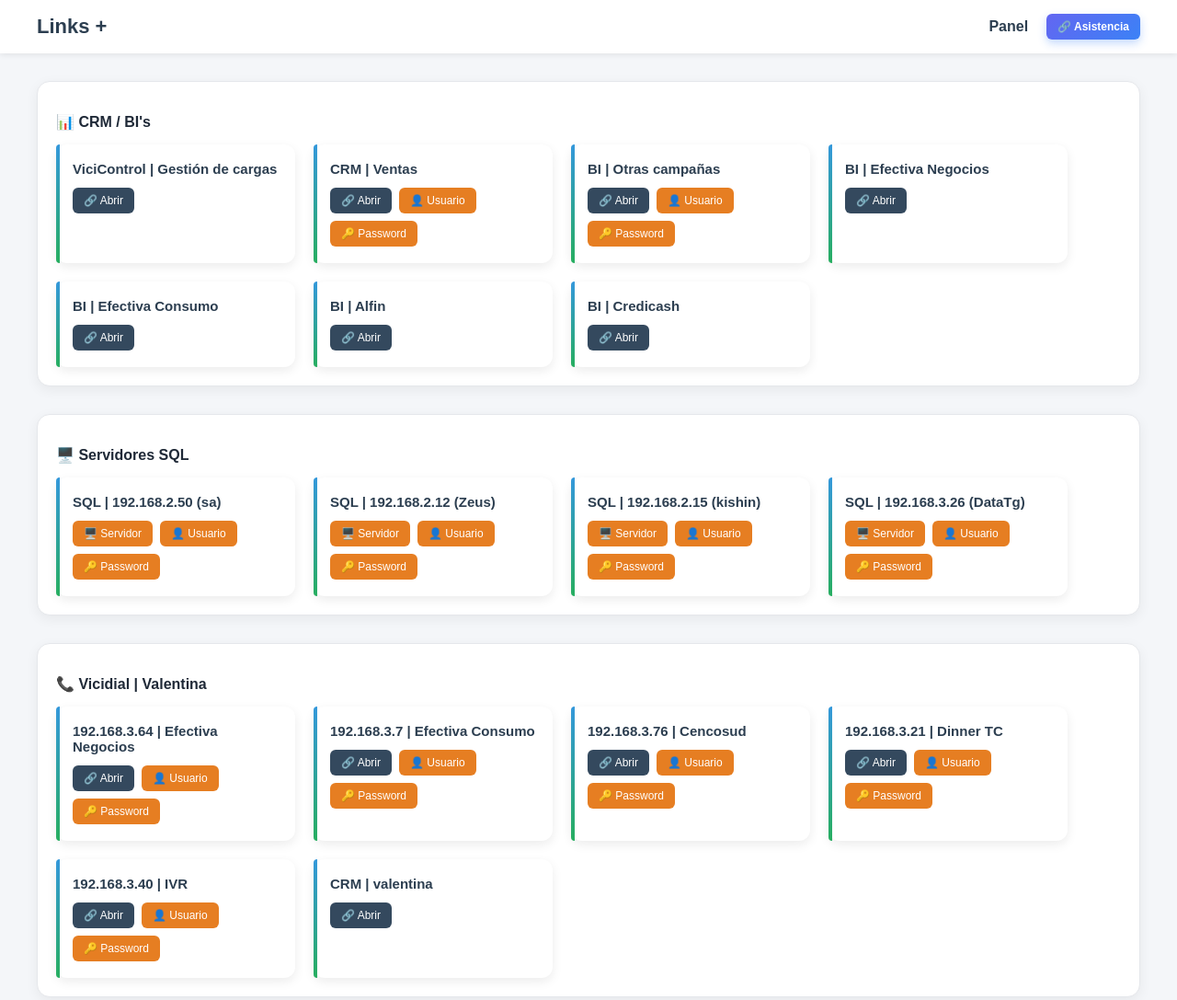
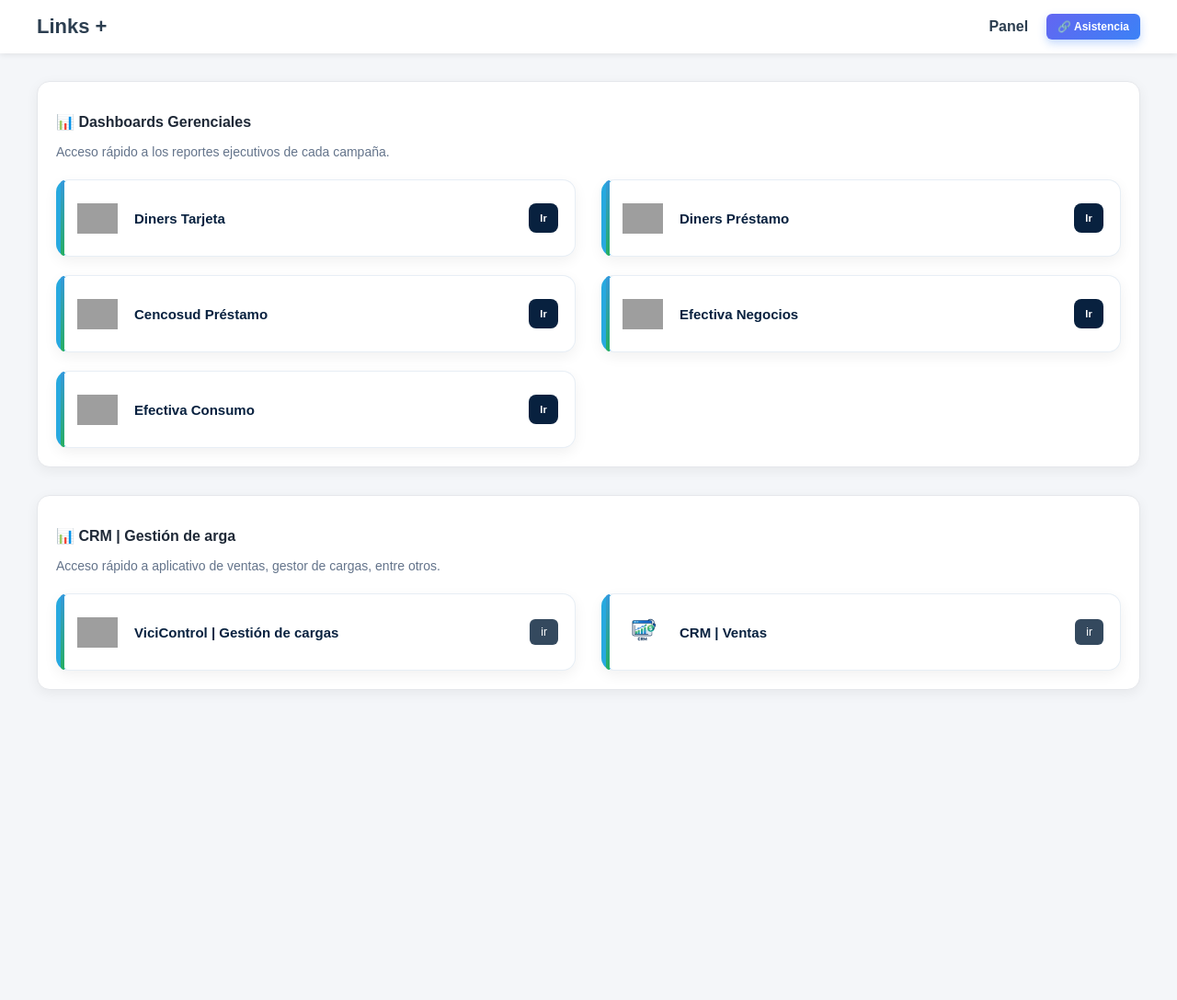
Before and after one commit to fernandolazob/target_web_01, a plain HTML site: page links_extra.html in a window 1280 px wide. Shown: the whole page at 92% size. After the commit the page ends 800 px from the top, so only its background shows below. Drawn offline with Linux system fonts and the light colour scheme; grey boxes are pictures that could not be loaded.

Commit message:
update page link

```diff
--- a/links_extra.html
+++ b/links_extra.html
@@ -2,7 +2,7 @@
 <html lang="es">
 <head>
     <meta charset="UTF-8">
-    <title>Credenciales</title>
+    <title>Visualizacion</title>
     <link rel="stylesheet" href="styles.css">
 </head>
 <body>
@@ -23,173 +23,79 @@
 <!-- ===================== -->
 <!-- 🔹 BI -->
 <!-- ===================== -->
+
 <section class="bloque">
+    <div class="encabezado-seccion">
+        <h2 class="titulo-seccion">📊 Dashboards Gerenciales</h2>
+        <p>Acceso rápido a los reportes ejecutivos de cada campaña.</p>
+    </div>
 
-    <h2 class="titulo-seccion">📊 CRM / BI's</h2>
+    <div class="seccion bi-grid">
 
-    <div class="seccion">
-
-        <div class="card">
-            <h2>ViciControl | Gestión de cargas</h2>
-            <div class="acciones">
-                <a class="btn btn-link" href="http://192.168.2.100/Cronox/" target="_blank">🔗 Abrir</a>
-            </div>
-        </div>
-        <div class="card">
-            <h2>CRM | Ventas</h2>
-            <div class="acciones">
-                <a class="btn btn-link" href="http://192.168.3.81/sys_target/" target="_blank">🔗 Abrir</a>
-                <button class="btn btn-copy" onclick="copiar('fgutierrez', this)">👤 Usuario</button>
-                <button class="btn btn-copy" onclick="copiar('12345', this)">🔑 Password</button>
-            </div>
+        <div class="card card-bi">
+            <img src="../iconos/icon_diners_tc.png" alt="Diners Tarjeta" class="bi-img">
+            <h2>Diners Tarjeta</h2>
+            <a class="btn btn-bi" href="https://app.powerbi.com/view?r=eyJrIjoiYmVhMzZkYjYtMzcxMC00ZWJiLThmOTAtZGM3OTk0ZTU1ZTgwIiwidCI6Ijk4YzkzYjBjLTAwMmItNDVlYi1iMTA5LWYyYzVmMmMxZDEzMCJ9" target="_blank">Ir</a>
         </div>
 
-        <div class="card">
-            <h2>BI | Otras campañas</h2>
-            <div class="acciones">
-                <a class="btn btn-link" href="http://192.168.2.100/Emi/" target="_blank">🔗 Abrir</a>
-                <button class="btn btn-copy" onclick="copiar('73040914', this)">👤 Usuario</button>
-                <button class="btn btn-copy" onclick="copiar('73040914', this)">🔑 Password</button>
-            </div>
+        <div class="card card-bi">
+            <img src="../iconos/icon_diners_pp.png" alt="Diners Préstamo" class="bi-img">
+            <h2>Diners Préstamo</h2>
+            <a class="btn btn-bi" href="https://app.powerbi.com/view?r=eyJrIjoiYWUwYjU5YWEtYzlmYS00NDliLThhMTItMzMzZWM5YzM4ZmM1IiwidCI6Ijk4YzkzYjBjLTAwMmItNDVlYi1iMTA5LWYyYzVmMmMxZDEzMCJ9" target="_blank">Ir</a>
         </div>
-        <div class="card">
-            <h2>BI | Efectiva Negocios</h2>
-            <div class="acciones">
-                <a class="btn btn-link" href="https://app.powerbi.com/view?r=eyJrIjoiMWJhNThkNjgtY2I0Mi00YTBhLWI4ZDktZWM5YzZkMjBjMjlmIiwidCI6Ijk4YzkzYjBjLTAwMmItNDVlYi1iMTA5LWYyYzVmMmMxZDEzMCJ9" target="_blank">🔗 Abrir</a>
-            </div>
+
+        <div class="card card-bi">
+            <img src="../iconos/icon_cencosud_pp.png" alt="Cencosud Préstamo" class="bi-img">
+            <h2>Cencosud Préstamo</h2>
+            <a class="btn btn-bi" href="https://app.powerbi.com/view?r=eyJrIjoiNjhhZDg5NzktNjI5Zi00MGM5LWFmYzctMDBhMWU3MjZiNjRkIiwidCI6Ijk4YzkzYjBjLTAwMmItNDVlYi1iMTA5LWYyYzVmMmMxZDEzMCJ9" target="_blank">Ir</a>
         </div>
-        <div class="card">
-            <h2>BI | Efectiva Consumo</h2>
-            <div class="acciones">
-                <a class="btn btn-link" href="https://app.powerbi.com/view?r=eyJrIjoiY2RlOTQ4NjQtNzFiNy00ZDQwLWEzOGMtNDA4NGM0YzAyNDcxIiwidCI6Ijk4YzkzYjBjLTAwMmItNDVlYi1iMTA5LWYyYzVmMmMxZDEzMCJ9" target="_blank">🔗 Abrir</a>
-            </div>
+
+        <!-- <div class="card card-bi">
+            <img src="../iconos/icon_cencosud_tc.png" alt="Cencosud Tarjeta" class="bi-img">
+            <h2>Cencosud Tarjeta</h2>
+            <a class="btn btn-bi" href="https://app.powerbi.com/view?r=eyJrIjoiNDBmMDRmYWItZWY1My00YTIxLTliZTktMmJmNGMzY2I2ZGRkIiwidCI6Ijk4YzkzYjBjLTAwMmItNDVlYi1iMTA5LWYyYzVmMmMxZDEzMCJ9" target="_blank">Ir</a>
+        </div> -->
+
+        <div class="card card-bi">
+            <img src="../iconos/icon_efectiva_negocios.png" alt="Efectiva Negocios" class="bi-img">
+            <h2>Efectiva Negocios</h2>
+            <a class="btn btn-bi" href="https://app.powerbi.com/view?r=eyJrIjoiMWJhNThkNjgtY2I0Mi00YTBhLWI4ZDktZWM5YzZkMjBjMjlmIiwidCI6Ijk4YzkzYjBjLTAwMmItNDVlYi1iMTA5LWYyYzVmMmMxZDEzMCJ9" target="_blank">Ir</a>
         </div>
-        <div class="card">
-            <h2>BI | Alfin</h2>
-            <div class="acciones">
-                <a class="btn btn-link" href="https://crm.target.mastermold.dev/intranet/telemarketing/alfin/bi.php" target="_blank">🔗 Abrir</a>
-            </div>
+
+        <div class="card card-bi">
+            <img src="../iconos/icon_efectiva_consumo.png" alt="Efectiva Consumo" class="bi-img">
+            <h2>Efectiva Consumo</h2>
+            <a class="btn btn-bi" href="https://app.powerbi.com/view?r=eyJrIjoiY2RlOTQ4NjQtNzFiNy00ZDQwLWEzOGMtNDA4NGM0YzAyNDcxIiwidCI6Ijk4YzkzYjBjLTAwMmItNDVlYi1iMTA5LWYyYzVmMmMxZDEzMCJ9" target="_blank">Ir</a>
         </div>
-        <div class="card">
-            <h2>BI | Credicash</h2>
-            <div class="acciones">
-                <a class="btn btn-link" href="https://crm.target.mastermold.dev/intranet/telemarketing/alfcc/bi.php" target="_blank">🔗 Abrir</a>
-            </div>
-        </div>
+
     </div>
 </section>
 
-<!-- ===================== -->
-<!-- 🔹 SERVIDORES -->
-<!-- ===================== -->
 <section class="bloque">
+    <div class="encabezado-seccion">
+        <h2 class="titulo-seccion">📊 CRM | Gestión de arga</h2>
+        <p>Acceso rápido a aplicativo de ventas, gestor de cargas, entre otros.</p>
+    </div>
 
-    <h2 class="titulo-seccion">🖥️ Servidores SQL</h2>
+    <div class="seccion bi-grid">
 
-    <div class="seccion">
-
-        <div class="card">
-            <h2>SQL | 192.168.2.50 (sa)</h2>
-            <div class="acciones">
-                <button class="btn btn-copy" onclick="copiar('192.168.2.50', this)">🖥️ Servidor</button>
-                <button class="btn btn-copy" onclick="copiar('sa', this)">👤 Usuario</button>
-                <button class="btn btn-copy" onclick="copiar('target2023$', this)">🔑 Password</button>
-            </div>
+        <div class="card card-bi">
+            <img src="../iconos/icon_vicicontrol.png" alt="vici control" class="bi-img">
+            <h2>ViciControl | Gestión de cargas</h2>
+            <a class="btn btn-link" href="http://192.168.2.100/Cronox/" target="_blank">ir</a>
         </div>
-
-        <div class="card">
-            <h2>SQL | 192.168.2.12 (Zeus)</h2>
-            <div class="acciones">
-                <button class="btn btn-copy" onclick="copiar('192.168.2.12', this)">🖥️ Servidor</button>
-                <button class="btn btn-copy" onclick="copiar('Zeus', this)">👤 Usuario</button>
-                <button class="btn btn-copy" onclick="copiar('target12345', this)">🔑 Password</button>
-            </div>
-        </div>
-
-        <div class="card">
-            <h2>SQL | 192.168.2.15 (kishin)</h2>
-            <div class="acciones">
-                <button class="btn btn-copy" onclick="copiar('192.168.2.15', this)">🖥️ Servidor</button>
-                <button class="btn btn-copy" onclick="copiar('kishin', this)">👤 Usuario</button>
-                <button class="btn btn-copy" onclick="copiar('Leto0891.1', this)">🔑 Password</button>
-            </div>
-        </div>
-        <div class="card">
-            <h2>SQL | 192.168.3.26 (DataTg)</h2>
-            <div class="acciones">
-                <button class="btn btn-copy" onclick="copiar('192.168.3.26', this)">🖥️ Servidor</button>
-                <button class="btn btn-copy" onclick="copiar('DataTg', this)">👤 Usuario</button>
-                <button class="btn btn-copy" onclick="copiar('target2024$$', this)">🔑 Password</button>
-            </div>
-        </div>
-    </div>
-</section>
-
-<!-- ===================== -->
-<!-- 🔹 VICIDIAL -->
-<!-- ===================== -->
-<section class="bloque">
-
-    <h2 class="titulo-seccion">📞 Vicidial | Valentina</h2>
-
-    <div class="seccion">
-
-        <div class="card">
-            <h2>192.168.3.64 | Efectiva Negocios</h2>
-            <div class="acciones">
-                <a class="btn btn-link" href="http://192.168.3.64/vicidial/welcome.php" target="_blank">🔗 Abrir</a>
-                <button class="btn btn-copy" onclick="copiar('74929433', this)">👤 Usuario</button>
-                <button class="btn btn-copy" onclick="copiar('GNOMO256', this)">🔑 Password</button>
-            </div>
-        </div>
-
-        <div class="card">
-            <h2>192.168.3.7 | Efectiva Consumo</h2>
-            <div class="acciones">
-                <a class="btn btn-link" href="http://192.168.3.7/vicidial/welcome.php" target="_blank">🔗 Abrir</a>
-                <button class="btn btn-copy" onclick="copiar('77673403', this)">👤 Usuario</button>
-                <button class="btn btn-copy" onclick="copiar('JCASIMIRO', this)">🔑 Password</button>
-            </div>
-        </div>
-
-        <div class="card">
-            <h2>192.168.3.76 | Cencosud</h2>
-            <div class="acciones">
-                <a class="btn btn-link" href="http://192.168.3.76/vicidial/welcome.php" target="_blank">🔗 Abrir</a>
-                <button class="btn btn-copy" onclick="copiar('6666', this)">👤 Usuario</button>
-                <button class="btn btn-copy" onclick="copiar('admin1234', this)">🔑 Password</button>
-            </div>
-        </div>
-
-        <div class="card">
-            <h2>192.168.3.21 | Dinner TC</h2>
-            <div class="acciones">
-                <a class="btn btn-link" href="http://192.168.3.21/vicidial/welcome.php" target="_blank">🔗 Abrir</a>
-                <button class="btn btn-copy" onclick="copiar('6666', this)">👤 Usuario</button>
-                <button class="btn btn-copy" onclick="copiar('Admin1234', this)">🔑 Password</button>
-            </div>
-        </div>
-
-        <div class="card">
-            <h2>192.168.3.40 | IVR</h2>
-            <div class="acciones">
-                <a class="btn btn-link" href="http://192.168.3.40/vicidial/welcome.php" target="_blank">🔗 Abrir</a>
-                <button class="btn btn-copy" onclick="copiar('admin_ivr', this)">👤 Usuario</button>
-                <button class="btn btn-copy" onclick="copiar('TARGET1234', this)">🔑 Password</button>
-            </div>
-        </div>
-
-        <div class="card">
-            <h2>CRM | valentina</h2>
-            <div class="acciones">
-                <a class="btn btn-link" href="https://crm.target.mastermold.dev/intranet/login.php" target="_blank">🔗 Abrir</a>
-            </div>
+        <div class="card card-bi">
+            <img src="../iconos/icon_crm_ventas.png" alt="crm ventas" class="bi-img">
+            <h2>CRM | Ventas</h2>
+            <a class="btn btn-link" href="http://192.168.3.81/sys_target/" target="_blank"> ir</a>
         </div>
 
     </div>
 </section>
 
 
+
+
 <script src="script.js"></script>
 
 </body>
--- a/styles.css
+++ b/styles.css
@@ -242,3 +242,121 @@
     border-radius: 10px;
     margin-bottom: 10px;
 }
+
+.bi-icon img {
+    width: 70px;
+    height: 70px;
+    object-fit: contain;
+    display: block;
+}
+
+.bi-info {
+    display: flex;
+    align-items: center;
+    gap: 15px;
+}
+
+
+/* --------------------------------------- */
+
+/* DASHBOARDS GERENCIALES */
+
+.encabezado-seccion {
+    margin-bottom: 22px;
+}
+
+.encabezado-seccion p {
+    margin-top: 6px;
+    color: #64748b;
+    font-size: 14px;
+}
+
+.bi-grid {
+    display: grid;
+    grid-template-columns: repeat(3, minmax(200px, 300px));
+    gap: 20px 28px;
+}
+
+.card-bi {
+    width: 100%;
+    box-sizing: border-box;
+
+    background: #fff;
+    border: 1px solid #e7eef5;
+    border-left: 5px solid #27a9df;
+    border-radius: 14px;
+
+    height: 84px;
+    padding: 0 18px;
+
+    display: flex;
+    align-items: center;
+    gap: 18px;
+
+    box-shadow: 0 5px 15px rgba(0,0,0,.06);
+    transition: .25s;
+}
+
+.card-bi:hover {
+    transform: translateY(-3px);
+    box-shadow: 0 10px 22px rgba(0,0,0,.10);
+}
+
+.bi-img {
+    width: 44px;
+    height: 44px;
+    object-fit: contain;
+    flex-shrink: 0;
+}
+
+.card-bi h2 {
+    margin: 0;
+    flex: 1;
+
+    font-size: 15px;
+    font-weight: 700;
+    color: #08213f;
+
+    white-space: nowrap;
+}
+
+.btn-bi {
+    margin-left: auto;
+
+    width: 32px;
+    height: 32px;
+
+    display: flex;
+    align-items: center;
+    justify-content: center;
+
+    background: #08213f;
+    color: #fff;
+
+    border-radius: 8px;
+    text-decoration: none;
+
+    font-size: 11px;
+    font-weight: 600;
+
+    flex-shrink: 0;
+    transition: .25s;
+}
+
+.btn-bi:hover {
+    background: #0d4e9e;
+}
+
+/* RESPONSIVE */
+
+@media (max-width: 1300px) {
+    .bi-grid {
+        grid-template-columns: repeat(2, minmax(360px, 1fr));
+    }
+}
+
+@media (max-width: 850px) {
+    .bi-grid {
+        grid-template-columns: 1fr;
+    }
+}
```
Also changed, not shown: links_extra copy.html (added, +196 -0 lines), iconos/icon_crm_ventas.png (added), 7 other files.
